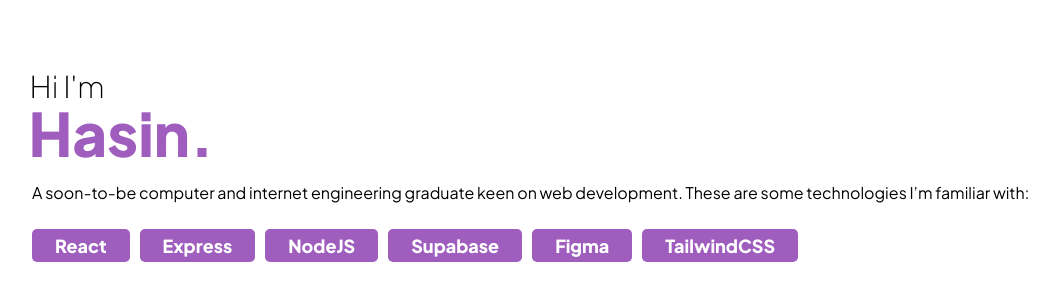
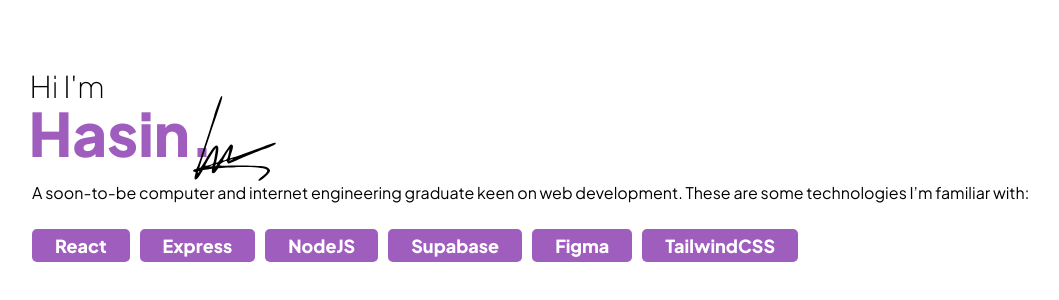
Before and after one commit to hasin202/personal-portfolio, a React (Create React App) app: page / in a window 1280 px wide. Shown: the part 232-532 px from the top of the page, without its empty margins (20-1079 px from the left). Built offline with nearby package versions, Linux system fonts and the light colour scheme.

Commit message:
basic landing page complete

```diff
--- a/src/components/App.js
+++ b/src/components/App.js
@@ -2,10 +2,12 @@ import { HeaderContainer, Body } from "./App.styled";
 import HeaderBody from "./headerbody";
 const App = () => {
   return (
-    <HeaderContainer>
+    <>
       <Body />
-      <HeaderBody />
-    </HeaderContainer>
+      <HeaderContainer>
+        <HeaderBody />
+      </HeaderContainer>
+    </>
   );
 };
 
--- a/src/components/App.styled.js
+++ b/src/components/App.styled.js
@@ -1,5 +1,4 @@
 import styled, { createGlobalStyle } from "styled-components";
-
 export const Body = createGlobalStyle`
   body {
     font-family: 'Plus Jakarta Sans', sans-serif;
@@ -14,7 +13,6 @@ export const Body = createGlobalStyle`
     margin-block-end: 0px;
   }
 `;
-
 export const HeaderContainer = styled.header`
   min-height: 100vh;
   // background-color: #ddc1c1;
@@ -24,18 +22,27 @@ export const HeaderContainer = styled.header`
   padding: 0 52px 0 52px;
 `;
 
-export const Heading = styled.h1`
-  font-size: ${(props) => (props.size ? props.size : "30px")};
-  font-weight: ${(props) => (props.weight ? props.weight : 100)};
-  color: ${(props) => (props.color ? props.color : "black")};
+export const SubHeading = styled.h1`
+  font-size: 30px;
+  font-weight: 100;
   margin: 0;
   padding: 0;
-  margin-left: ${(props) => (props.left ? props.left : 0)};
-  padding-bottom: ${(props) => props.bottom};
+  margin-left: -0.08em;
+  padding-bottom: 11px;
+`;
+
+export const Heading = styled.h1`
+  font-size: 60px;
+  font-weight: 900;
+  color: #9f5dbe;
+  margin: 0;
+  padding: 0;
+  margin-left: -0.06em;
+  padding-bottom: 25px;
 `;
 
 export const Intro = styled.p`
-  font-size: ${(props) => props.size};
+  font-size: 16px;
 `;
 
 export const SkillBox = styled.div`
@@ -47,7 +54,6 @@ export const SkillBox = styled.div`
   width: min-content;
   border-radius: 5px;
 `;
-
 export const Flex = styled.div`
   display: flex;
   justify-content: flex-start;
@@ -56,3 +62,15 @@ export const Flex = styled.div`
   column-gap: 10px;
   padding-top: 26px;
 `;
+
+export const Signature = styled.img`
+  width: 85px;
+  height: 85px;
+  position: absolute;
+  top: -13px;
+  left: 160px;
+`;
+
+export const RelativeContainer = styled.div`
+  position: relative;
+`;
--- a/src/components/headerbody.js
+++ b/src/components/headerbody.js
@@ -1,22 +1,22 @@
-import { Heading, Intro } from "./App.styled";
+import {
+  Heading,
+  SubHeading,
+  RelativeContainer,
+  Signature,
+  Intro,
+} from "./App.styled";
 import Skills from "./skills";
+import signature from "../assets/sign.svg";
 
 const HeaderBody = () => {
   return (
     <>
-      <Heading left="-0.08em" bottom="11px">
-        Hi I'm
-      </Heading>
-      <Heading
-        color="#9F5DBE"
-        size="60px"
-        weight="900"
-        left="-0.06em"
-        bottom="25px"
-      >
-        Hasin.
-      </Heading>
-      <Intro size="16px">
+      <SubHeading>Hi I'm</SubHeading>
+      <RelativeContainer>
+        <Heading>Hasin.</Heading>
+        <Signature src={signature} />
+      </RelativeContainer>
+      <Intro>
         A soon-to-be computer and internet engineering graduate keen on web
         development. These are some technologies I’m familiar with:
       </Intro>
@@ -24,5 +24,4 @@ const HeaderBody = () => {
     </>
   );
 };
-
 export default HeaderBody;
```
